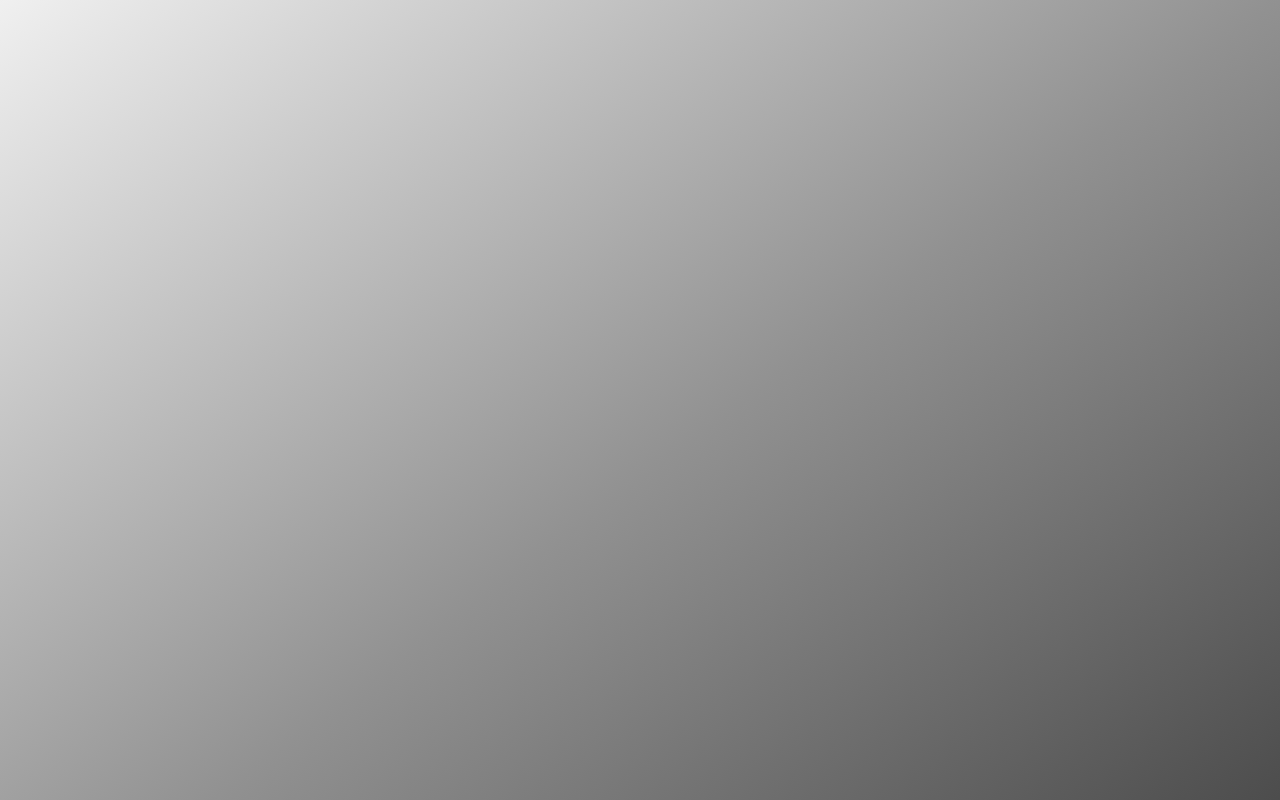
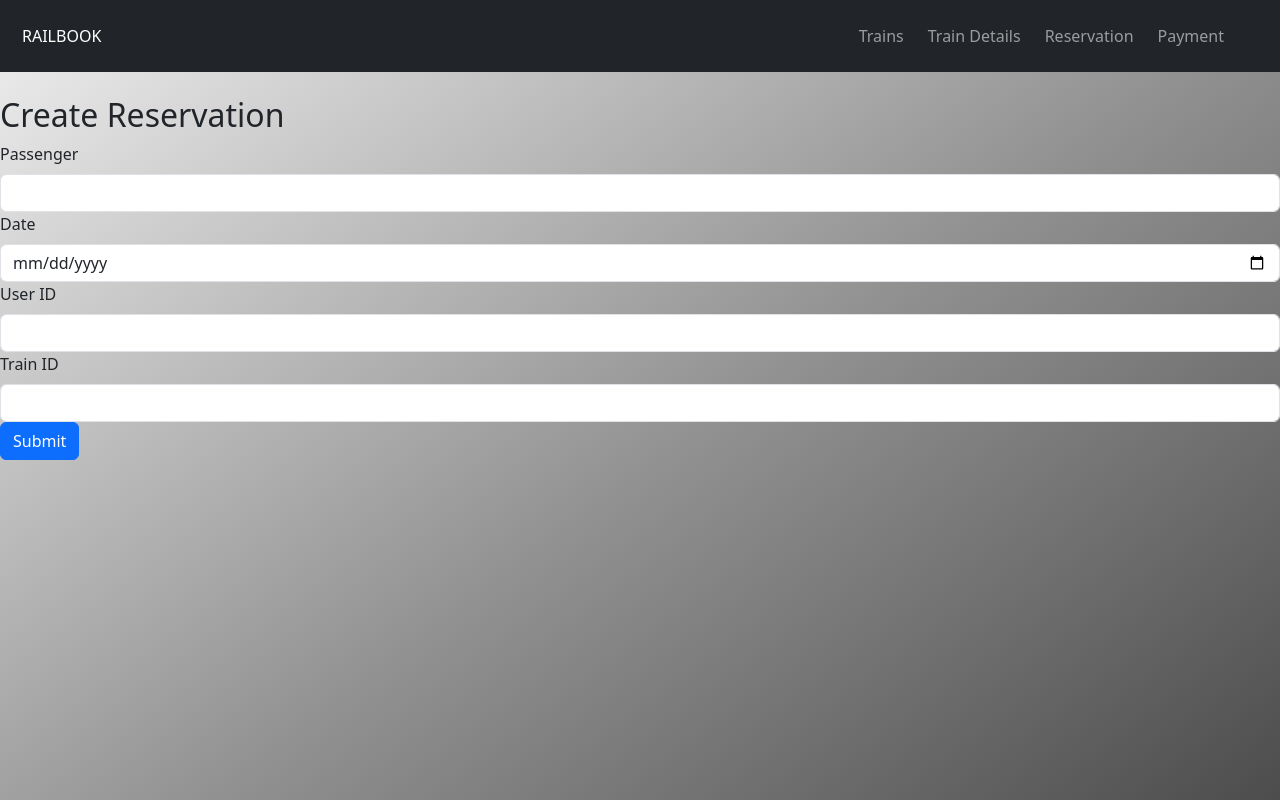
Before and after one commit to Kaustav86x/Railway_Management_System_FrontEnd, a React (Vite) app in the folder demo-react-app/: page /train/ReserveTrain in a window 1280 px wide. Before the commit this address had no page. Shown: the top 800 px of the page. Built offline with nearby package versions, Linux system fonts and the light colour scheme.

Commit message:
02/07/2023
.

```diff
--- a/demo-react-app/src/App.jsx
+++ b/demo-react-app/src/App.jsx
@@ -14,6 +14,7 @@ import Contact from "./Pages/Contact";
 import { useState, useEffect } from "react";
 import Dashboard from "./Pages/DashBoard";
 import TrainListing from "./Pages/Train/TrainList";
+import ReserveTrain from "./Pages/Train/AddReservation";
 
 function App() {
   const[isLoggedIn, setIsLoggedIn] = useState(false);
@@ -53,6 +54,7 @@ function App() {
             <Route path="/SignUp" exact element={<Register/>}/>
             <Route path="/Dashboard" exact element={<Dashboard/>}/>
             <Route path="/TrainListing" exact element={<TrainListing/>}/>
+            <Route path="/train/ReserveTrain" exact element={<ReserveTrain/>}/>
         </Routes>
         </div>
       </Router>
--- a/demo-react-app/src/Pages/DashBoard.jsx
+++ b/demo-react-app/src/Pages/DashBoard.jsx
@@ -2,6 +2,7 @@ import React from "react";
 import { Navbar, Nav, Container} from "react-bootstrap";
 import { Link } from "react-router-dom";
 import TrainListing from "./Train/TrainList";
+import ReserveTrain from "./Train/AddReservation";
 
 const Dashboard = () => {
   return (
@@ -14,10 +15,10 @@ const Dashboard = () => {
             </button>
             <div className="collapse navbar-collapse justify-content-end" id="navbarNavAltMarkup">
               <div className="navbar-nav Home-nav-list">
-                <Link className="nav-link mx-1" to="/TrainListing">Book Train</Link>
+                <Link className="nav-link mx-1" to="/TrainListing">Trains</Link>
                 <Link className="nav-link mx-1" to="/trainDetails">Train Details</Link>
-                <Link className="nav-link mx-1" to="/reservDetails">Reservation Details</Link>
-                <Link className="nav-link mx-1" to="/paymentDetails">Payment Details</Link>
+                <Link className="nav-link mx-1" to="/ReserveTrain">Reservation</Link>
+                <Link className="nav-link mx-1" to="/paymentDetails">Payment</Link>
                 <span className="mx-3"></span>
                 {/* <Link className="btn btn-md btn-outline-light mx-2" to="/signup">SignUp</Link>
                 <Link className="btn btn-md btn-outline-light mx-2" to="/login">Login</Link> */}
--- /dev/null
+++ b/demo-react-app/src/Pages/Train/AddReservation.jsx
@@ -0,0 +1,104 @@
+import React, { useState } from 'react';
+// import { useHistory } from 'react-router-dom';
+import { Form, Button } from 'react-bootstrap';
+import 'bootstrap/dist/css/bootstrap.min.css';
+import Dashboard from '../DashBoard';
+
+const ReserveTrain = () => {
+  const [reservationData, setReservationData] = useState({
+    passenger: '',
+    date: '',
+    userId: '',
+    trainId: '',
+  });
+
+//   const history = useHistory();
+
+  const handleChange = (event) => {
+    const { name, value } = event.target;
+    setReservationData((prevState) => ({
+      ...prevState,
+      [name]: value,
+    }));
+  };
+
+  const handleSubmit = (event) => {
+    event.preventDefault();
+    const token = localStorage.getItem('token');
+    fetch('https://localhost:7100/api/Reservation/AddReservation', {
+      method: 'POST',
+      headers: {
+        'Content-Type': 'application/json',
+        Authorization: `Bearer ${token}`,
+      },
+      body: JSON.stringify(reservationData),
+    })
+      .then((res) => {
+        if (res.ok) {
+          alert('Reservation created successfully!');
+          history.push('/');
+        } else {
+          throw new Error('Error creating reservation');
+        }
+      })
+      .catch((error) => {
+        console.log(error);
+      });
+  };
+
+  return (
+    <>
+    <Dashboard/>
+    <div className="content-container">
+      <h2>Create Reservation</h2>
+      <Form onSubmit={handleSubmit}>
+        <Form.Group controlId="passenger">
+          <Form.Label>Passenger</Form.Label>
+          <Form.Control
+            type="text"
+            name="passenger"
+            value={reservationData.passenger}
+            onChange={handleChange}
+            required
+          />
+        </Form.Group>
+        <Form.Group controlId="date">
+          <Form.Label>Date</Form.Label>
+          <Form.Control
+            type="date"
+            name="date"
+            value={reservationData.date}
+            onChange={handleChange}
+            required
+          />
+        </Form.Group>
+        <Form.Group controlId="userId">
+          <Form.Label>User ID</Form.Label>
+          <Form.Control
+            type="text"
+            name="userId"
+            value={reservationData.userId}
+            onChange={handleChange}
+            required
+          />
+        </Form.Group>
+        <Form.Group controlId="trainId">
+          <Form.Label>Train ID</Form.Label>
+          <Form.Control
+            type="text"
+            name="trainId"
+            value={reservationData.trainId}
+            onChange={handleChange}
+            required
+          />
+        </Form.Group>
+        <Button variant="primary" type="submit">
+          Submit
+        </Button>
+      </Form>
+    </div>
+    </>
+  );
+};
+
+export default ReserveTrain;
--- a/demo-react-app/src/Pages/Train/TrainList.jsx
+++ b/demo-react-app/src/Pages/Train/TrainList.jsx
@@ -232,17 +232,20 @@
 import React, { useEffect, useState } from "react";
 import "bootstrap/dist/css/bootstrap.min.css";
 import { Link } from "react-router-dom";
+import Dashboard from "../DashBoard";
+import ReserveTrain from "./AddReservation";
 
 const GetAllTrains = () => {
+
+  const [trainData, setTrainData] = useState([]);
   const userRole = localStorage.getItem("userRole");
-  const [trainData, setTrainData] = useState([]);
 
   const handleDelete = (id) => {
         const token = localStorage.getItem("token"); // Retrieve the token from local storage
+        // const userRole = localStorage.getItem("userRole");
         console.log(id);
-        // console.log(token);
 
-        if (window.confirm("Do you want to remove?")) {
+        if (window.confirm("Do you want to remove the train ?")) {
           fetch(`https://localhost:7001/api/Train_detail/DeleteTrain?id=${id}`, {
             method: "DELETE",
             headers: {
@@ -279,8 +282,10 @@ const GetAllTrains = () => {
   console.log(trainData);
 
   return (
+    <>
+    <Dashboard/>
     <div className="content-container">
-      <h2 className="Trainhead">Train Listing</h2>
+      <h2 className="Trainhead">Available Trains</h2>
 
       <table className="table table-bordered tbl table-hover">
         <thead className="bg-dark text-white tableHead">
@@ -293,6 +298,7 @@ const GetAllTrains = () => {
             <th>Departure Time</th>
             <th>Date of Departure</th>
             <th>Duration</th>
+            {userRole === "Admin" && <th>Edit</th>}
           </tr>
         </thead>
         <tbody>
@@ -307,24 +313,39 @@ const GetAllTrains = () => {
               <td>{train.dept_time}</td>
               <td>{train.dateOfDeparture}</td>
               <td>{train.duration} hours</td>
-              <td><Link
+              {userRole === "Admin" && (<td>
+                <Link
                     to={`/train/edit/${train.id}`}
                     className="btn btn-primary btn-sm mr-2 edit-btn"
-                    style={{ marginRight: "10px" }}
-                  >
+                    style={{ marginRight: "10px" }}>
                     Edit
                   </Link>
                   <button
                     className="btn btn-danger btn-sm"
-                    onClick={() => handleDelete(train.id)}
-                  >
+                    onClick={() => handleDelete(train.id)}>
                     Delete
-                  </button></td>
+                  </button>
+                  <Link to={`/train/ReserveTrain`}
+                  className="btn btn-success btn-sm mr-2 edit-btn"
+                  style={{ marginRight: "10px" }}>
+                  Book
+                  </Link>
+                </td>)}
+                {userRole === "Passenger" && (
+                  <td>
+                  <Link to={`/train/ReserveTrain`}
+                  className="btn btn-success btn-sm mr-2 edit-btn"
+                  style={{ marginRight: "10px" }}>
+                  Book
+                  </Link>
+                  </td>
+                )}
             </tr>
           ))}
         </tbody>
       </table>
     </div>
+    </>
   );
 };
 
--- a/demo-react-app/src/User/login.jsx
+++ b/demo-react-app/src/User/login.jsx
@@ -1,5 +1,5 @@
 import React, { useState } from "react";
-import { Link, Navigate, Outlet, useNavigate } from 'react-router-dom';
+import { Link, Navigate, Outlet, Router, useNavigate } from 'react-router-dom';
 import '../App.jsx';
 import { Form, Button, Row, Col, Container, NavLink} from 'react-bootstrap';
 import './Login.css';
@@ -120,12 +120,20 @@ import Dashboard from "../Pages/DashBoard.jsx";
             })
             .then((data) => {
               console.log(data.token);
+              console.log(data.userRole);
               // Save the token in local storage
               localStorage.setItem("token",data.token);
+              // Saving the role in local storage
+              localStorage.setItem("userRole",data.userRole);
               window.alert("Login successful!");
               //window.location.reload();
               // Redirect to /units
             window.location.href = "http://localhost:5173/dashboard";
+            // <Router>
+            //   {/* <Routes> */}
+            //   <Route path="/Dashboard" exact element={<Dashboard/>}></Route>
+            //   {/* </Routes> */}
+            // </Router>
             })
             .catch((error) => {
               console.log(error);
```
